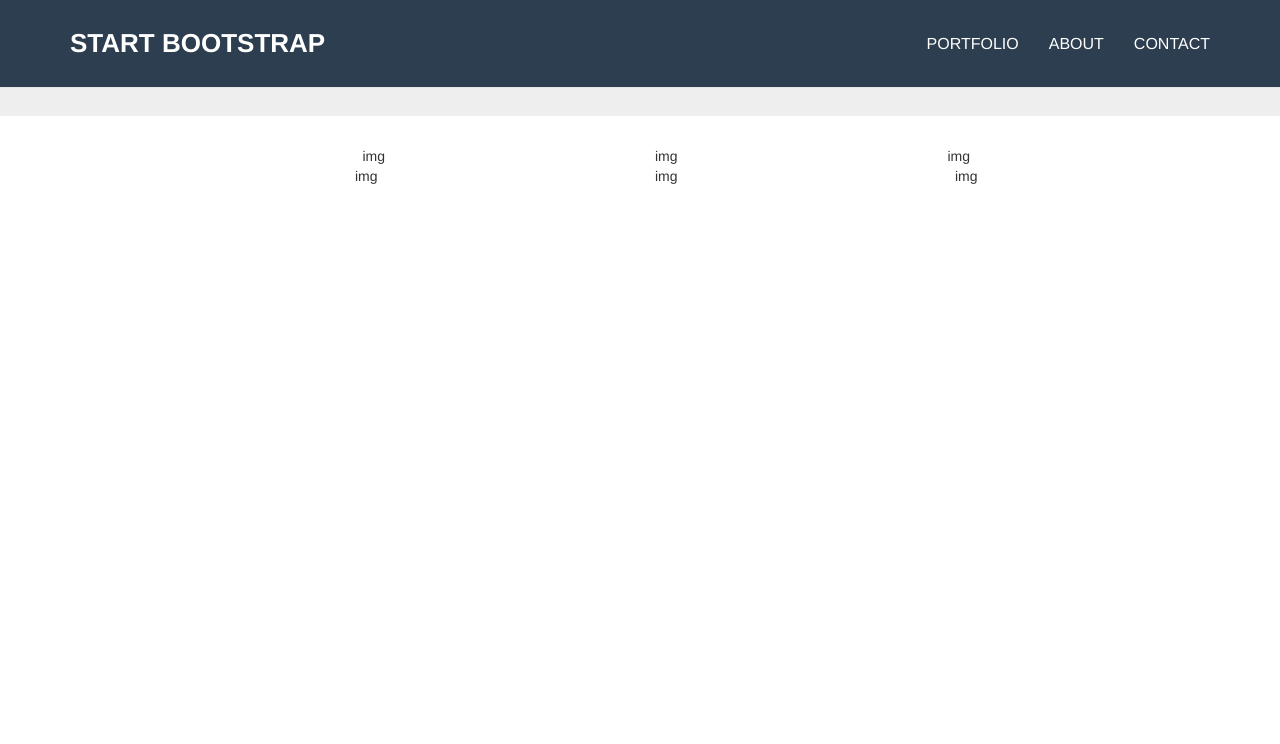
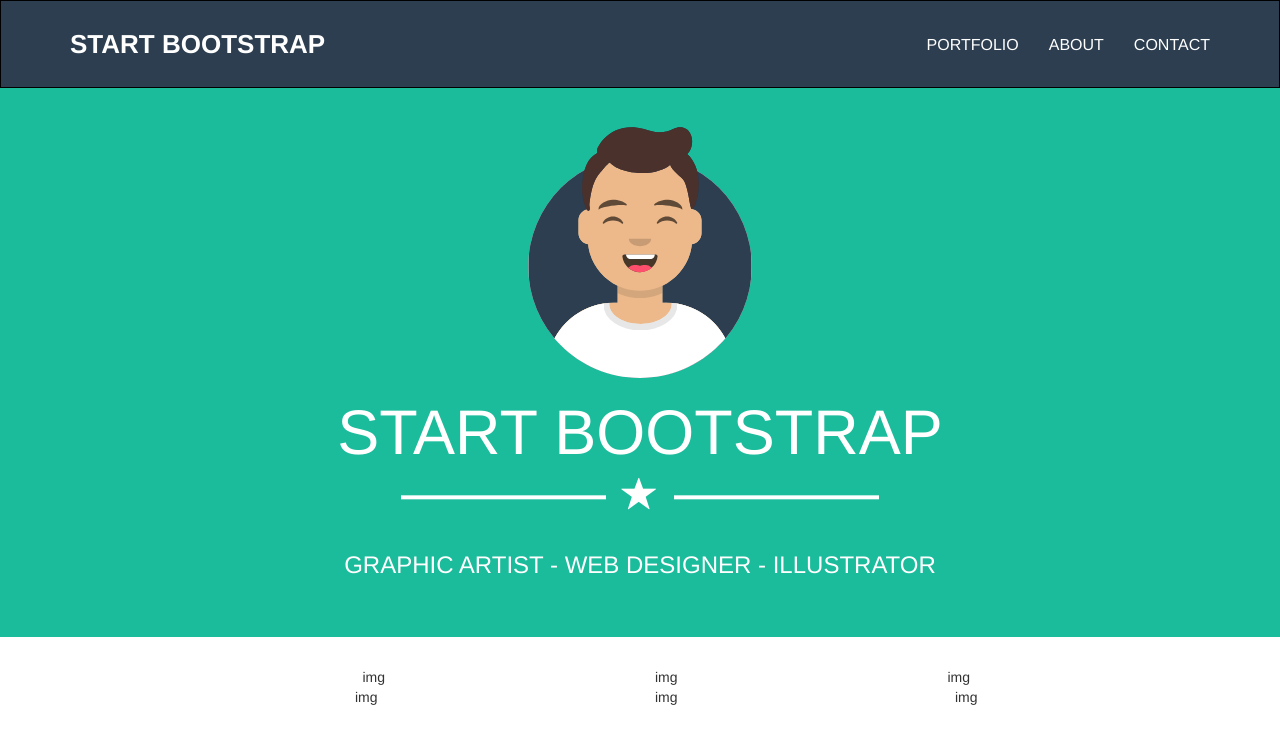
Before and after one commit to Akiras88/html-css-bootstrap-freelancer, a plain HTML site: page index.html in a window 1280 px wide. Drawn offline with nearby package versions, Linux system fonts and the light colour scheme.

Commit message:
end jumbotron

```diff
--- a/index.html
+++ b/index.html
@@ -38,11 +38,20 @@
   <!-- end navbar -->
 
   <!-- jumbotron -->
-  <div class="jumbotron">
+  <section class="jumbotron">
     <div class="container">
-      jumbotron
+      <div class="row">
+        <div class="col-xs-12">
+          <img class="center-block" src="img/avatar.svg" alt="image-avatar">
+          <h1 class="text-uppercase text-center">start bootstrap</h1>
+          <div class="line">
+            <span class="glyphicon glyphicon-star center-block white" aria-hidden="true"></span>
+          </div>
+          <h3 class="text-center text-uppercase white">Graphic Artist - Web Designer - Illustrator</h3
+        </div>
+      </div>
     </div>
-  </div>
+  </section>
   <!-- end jumbotron -->
 
   <main>
--- a/style/style.css
+++ b/style/style.css
@@ -1,7 +1,42 @@
-/* style navbar */
+body {
+  padding-top: 70px;
+}
+/* common style */
+.white {
+  color: #fff;
+}
+.line {
+  position: relative;
+  padding-bottom: 20px;
+
+}
+.line::before {
+  content: '';
+  position: absolute;
+  bottom: 30px;
+  left: 29%;
+  width: 18%;
+  height: 4px;
+  transform: translateY(-67%);
+  background: #fff;
+}
+.line::after {
+  content: '';
+  position: absolute;
+  bottom: 30px;
+  right: 29%;
+  width: 18%;
+  height: 4px;
+  transform: translateY(-67%);
+  background: #fff;
+}
+
+
+/* navbar style*/
 .navbar {
   height: 88px;
   background-color: #2c3e50;
+  border: 1px solid #000;
 }
 .navbar-default .navbar-brand{
   color: #fff;
@@ -23,7 +58,17 @@
   color: green;
 }
 
-/* utilites */
-.white {
+/* jumbotron style */
+.jumbotron{
+  background: #1ABC9C;
+}
+.container img {
+  height: 260px;
+}
+.jumbotron h1 {
   color: #fff;
 }
+.glyphicon {
+  text-align: center;
+  font-size: 35px;
+}
```
